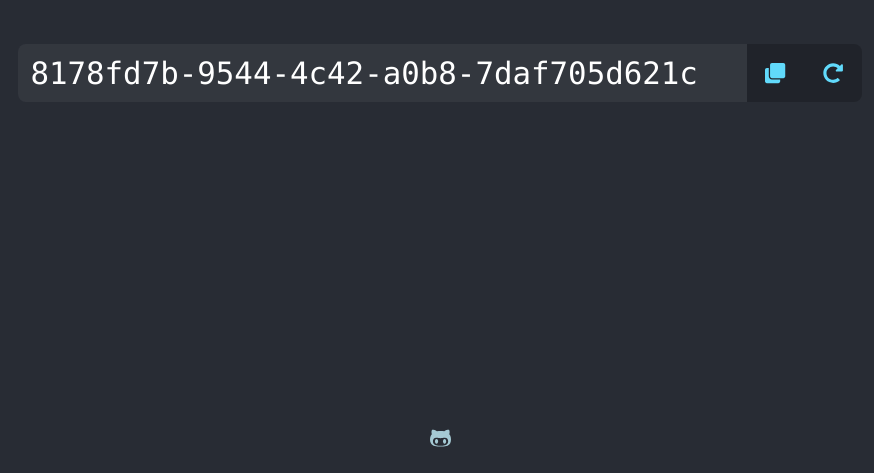
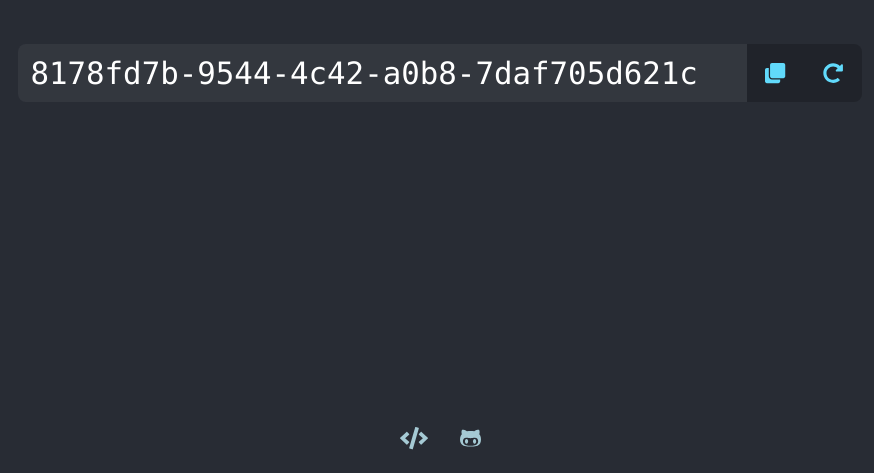
Before and after one commit to trs/uuid.app, a React (Create React App) app: page / in a window 1280 px wide. Shown: the part 327-800 px from the top of the page, without its empty margins (200-1074 px from the left). Built offline with nearby package versions, Linux system fonts and the light colour scheme.

Commit message:
feat: link to api

```diff
--- a/src/App.css
+++ b/src/App.css
@@ -35,6 +35,10 @@
   font-size: calc(16px + .5vw);
 }
 
+.footer > a {
+  margin: 0 16px;
+}
+
 a, a:visited, a:active, a:link {
   color: inherit;
   outline: none;
--- a/src/App.tsx
+++ b/src/App.tsx
@@ -1,6 +1,7 @@
 import React from 'react';
 import Uuid from './Uuid';
 import { FontAwesomeIcon } from '@fortawesome/react-fontawesome';
+import { faCode } from '@fortawesome/free-solid-svg-icons';
 import { faGithubAlt } from '@fortawesome/free-brands-svg-icons';
 import './App.css';
 
@@ -11,6 +12,9 @@ const App: React.FC = () => {
         <Uuid />
       </div>
       <div className="footer">
+        <a href="/api" rel="noopener noreferrer">
+          <FontAwesomeIcon icon={faCode} />
+        </a>
         <a href="https://github.com/trs/getuuid" target="_blank" rel="noopener noreferrer">
           <FontAwesomeIcon icon={faGithubAlt} />
         </a>
```
